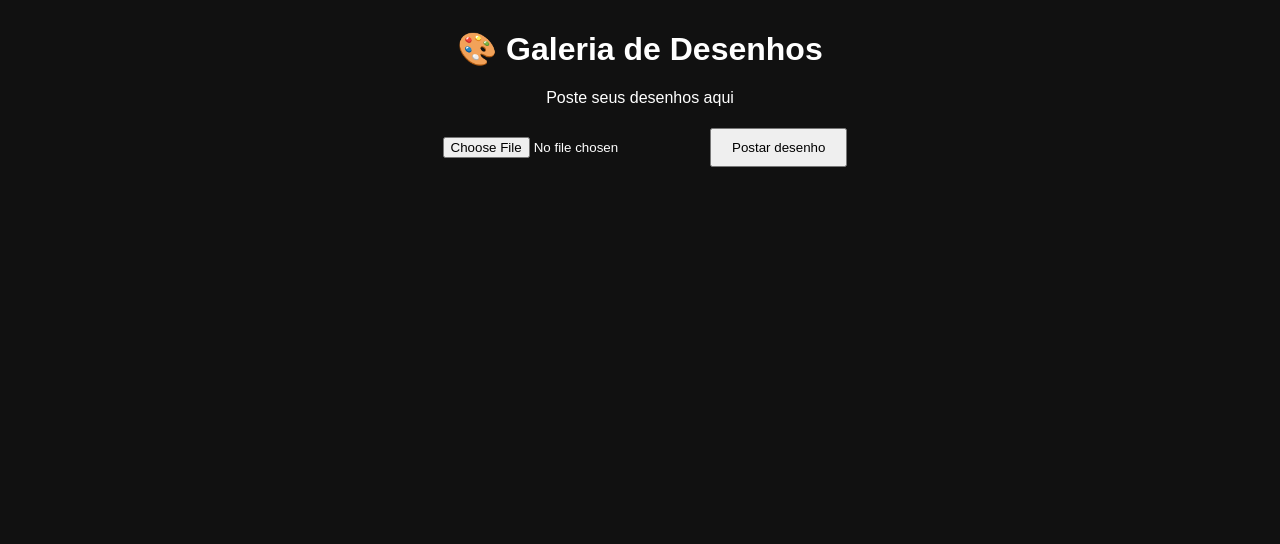
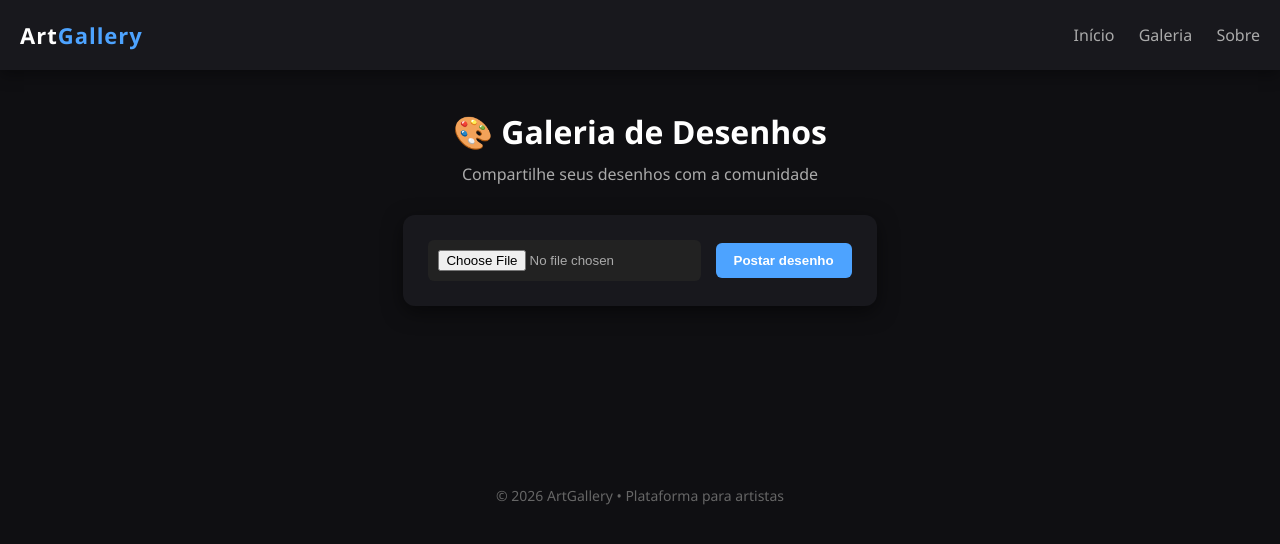
Before and after one commit to Wxguix/Mimde, a website: page public/index.html in a window 1280 px wide. Drawn offline with Linux system fonts and the light colour scheme; no server answers.

Commit message:
Update index.html

```diff
--- a/public/index.html
+++ b/public/index.html
@@ -2,55 +2,149 @@
 <html lang="pt-BR">
 <head>
 <meta charset="UTF-8">
+
 <script>
-fetch("/log")
-.catch(()=>{});
+fetch("/log").catch(()=>{});
 </script>
 
 <title>Galeria de Desenhos</title>
 
 <style>
 
+*{
+margin:0;
+padding:0;
+box-sizing:border-box;
+}
+
 body{
-    font-family: Arial;
-    background:#111;
-    color:white;
+font-family: "Segoe UI", Arial;
+background:#0f0f12;
+color:#fff;
+}
+
+/* HEADER */
+
+header{
+background:#18181d;
+padding:20px;
+display:flex;
+justify-content:space-between;
+align-items:center;
+box-shadow:0 4px 15px rgba(0,0,0,0.4);
+}
+
+.logo{
+font-size:22px;
+font-weight:bold;
+letter-spacing:1px;
+}
+
+.logo span{
+color:#4da3ff;
+}
+
+nav a{
+color:#aaa;
+text-decoration:none;
+margin-left:20px;
+transition:0.2s;
+}
+
+nav a:hover{
+color:#fff;
+}
+
+/* CONTAINER */
+
+.container{
+max-width:1100px;
+margin:auto;
+padding:40px 20px;
 text-align:center;
 }
 
 h1{
-    margin-top:30px;
+font-size:32px;
+margin-bottom:10px;
 }
 
-.upload{
-    margin:20px;
+.subtitle{
+color:#aaa;
+margin-bottom:30px;
 }
 
-input{
+/* UPLOAD BOX */
+
+.upload-box{
+background:#18181d;
+padding:25px;
+border-radius:12px;
+display:inline-block;
+box-shadow:0 6px 20px rgba(0,0,0,0.5);
+margin-bottom:40px;
+}
+
+input[type="file"]{
+background:#222;
+color:#aaa;
 padding:10px;
+border-radius:6px;
+border:none;
+margin-right:10px;
 }
 
 button{
-    padding:10px 20px;
+background:#4da3ff;
+border:none;
+color:white;
+padding:10px 18px;
+border-radius:6px;
 cursor:pointer;
+font-weight:bold;
+transition:0.2s;
 }
+
+button:hover{
+background:#2e7de0;
+transform:scale(1.05);
+}
+
+/* GALLERY */
 
 .gallery{
 display:grid;
-    grid-template-columns: repeat(auto-fit,minmax(200px,1fr));
-    gap:20px;
-    padding:20px;
+grid-template-columns: repeat(auto-fit,minmax(220px,1fr));
+gap:25px;
+margin-top:20px;
 }
 
 .card{
-    background:#1c1c1c;
-    padding:10px;
+background:#18181d;
 border-radius:10px;
+overflow:hidden;
+box-shadow:0 5px 20px rgba(0,0,0,0.4);
+transition:0.25s;
+}
+
+.card:hover{
+transform:translateY(-5px);
+box-shadow:0 10px 30px rgba(0,0,0,0.7);
 }
 
 .card img{
 width:100%;
-    border-radius:8px;
+display:block;
+}
+
+/* FOOTER */
+
+footer{
+margin-top:60px;
+padding:20px;
+text-align:center;
+color:#666;
+font-size:14px;
 }
 
 </style>
@@ -58,15 +152,35 @@ button{
 
 <body>
 
+<header>
+
+<div class="logo">Art<span>Gallery</span></div>
+
+<nav>
+<a href="#">Início</a>
+<a href="#">Galeria</a>
+<a href="#">Sobre</a>
+</nav>
+
+</header>
+
+<div class="container">
+
 <h1>🎨 Galeria de Desenhos</h1>
-<p>Poste seus desenhos aqui</p>
+<p class="subtitle">Compartilhe seus desenhos com a comunidade</p>
 
-<div class="upload">
+<div class="upload-box">
 <input type="file" id="fileInput" accept="image/*">
 <button onclick="upload()">Postar desenho</button>
 </div>
 
 <div class="gallery" id="gallery"></div>
+
+</div>
+
+<footer>
+© 2026 ArtGallery • Plataforma para artistas
+</footer>
 
 <script>
 
```
Lines whose indentation alone changed are shown as unchanged.
